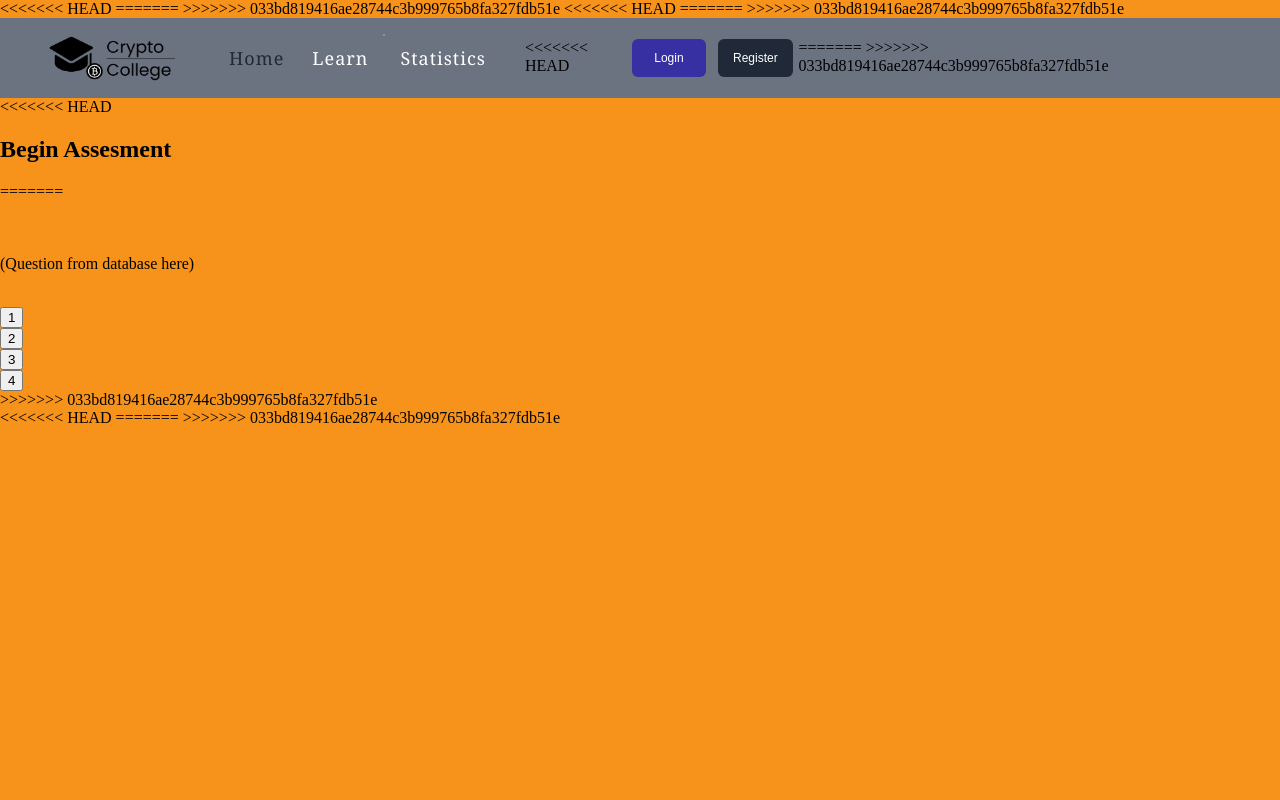
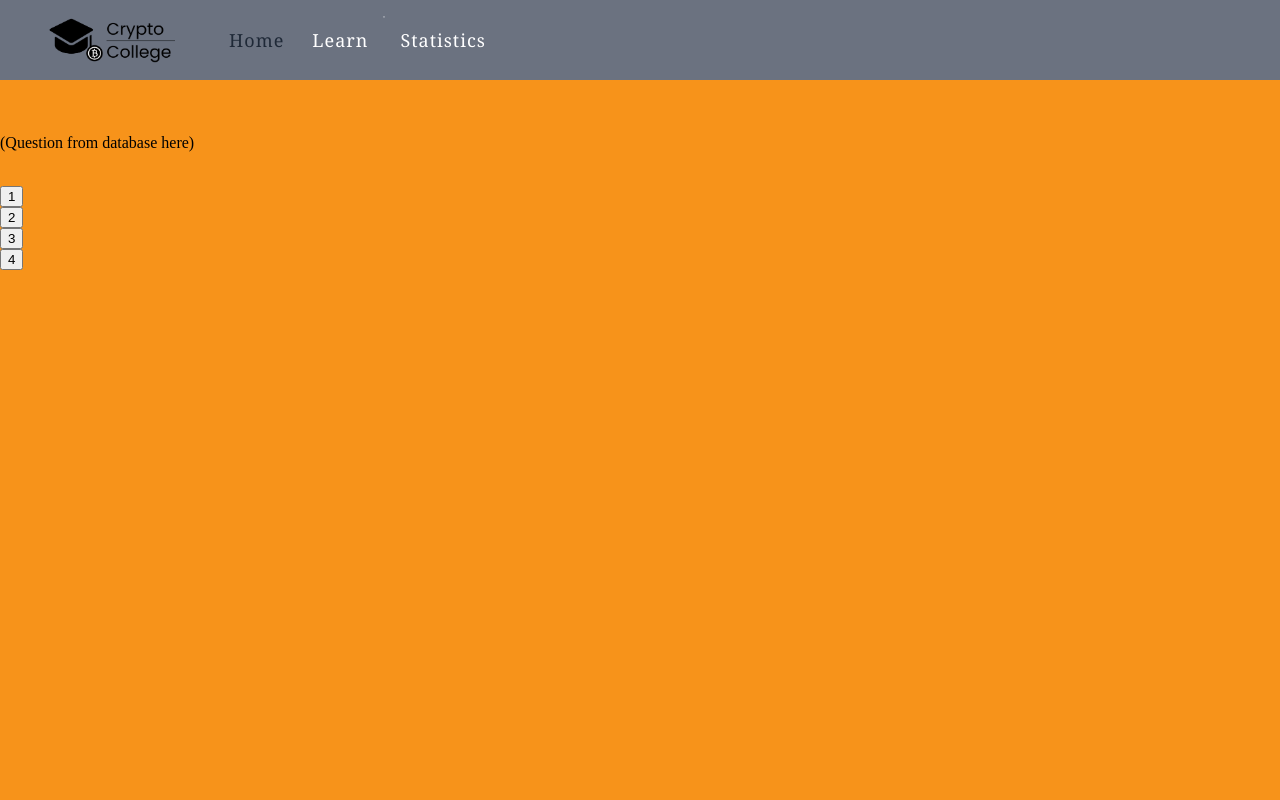
Before and after one commit to kshitiz675/Agile-Web-Development-Project, a Python web app: template app/templates/Assesment.html in a window 1280 px wide. Run offline with Jinja, Linux system fonts and the light colour scheme; the template is opened without the code that fills it, so the values that code supplies are empty.

Commit message:
Complete Merge

```diff
--- a/app/templates/Assesment.html
+++ b/app/templates/Assesment.html
@@ -1,9 +1,6 @@
 {%extends "layout.html"%}
 
 {%block content%}
-<<<<<<< HEAD
-    <h1>Begin Assesment</h1>
-=======
 <div class="test_container">
     <h1>{{quiz.quizname}}</h1><br>
     <p id="Q">(Question from database here)</p><br>
@@ -34,5 +31,4 @@
         document.getElementById('3').innerHTML = a_list[3];
     }
 </script>
->>>>>>> 033bd819416ae28744c3b999765b8fa327fdb51e
 {%endblock%}
--- a/app/templates/Home.html
+++ b/app/templates/Home.html
@@ -1,7 +1,3 @@
-<<<<<<< HEAD
-
-=======
->>>>>>> 033bd819416ae28744c3b999765b8fa327fdb51e
 {% extends "layout.html" %}
 {% block content %}
 <div class="container">
--- a/app/templates/layout.html
+++ b/app/templates/layout.html
@@ -2,23 +2,17 @@
 <html>
 
 <head>
-<<<<<<< HEAD
-=======
     <link rel="stylesheet" href="../static/CSS/Learning.css">
     <link rel="stylesheet" href="../static/CSS/Learning.css" />
->>>>>>> 033bd819416ae28744c3b999765b8fa327fdb51e
     <link rel="stylesheet" href="../static/CSS/Style.css" />
     <link rel="stylesheet" href="../static/CSS/Layout.css" />
     <link href="https://fonts.googleapis.com/css?family=Crimson+Text|Work+Sans:400,700" rel="stylesheet">
     <link rel="preconnect" href="https://fonts.gstatic.com">
     <link href="https://fonts.googleapis.com/css2?family=Arvo&display=swap" rel="stylesheet">
-<<<<<<< HEAD
-=======
     <link href="https://fonts.googleapis.com/css?family=Crimson+Text|Work+Sans:400,700" rel="stylesheet">
     <link rel="preconnect" href="https://fonts.gstatic.com">
     <link href="https://fonts.googleapis.com/css2?family=Arvo&display=swap" rel="stylesheet">
     <link rel="icon" href="../static/Pictures/logo cropped.png">
->>>>>>> 033bd819416ae28744c3b999765b8fa327fdb51e
 </head>
 
 <body>
@@ -43,15 +37,6 @@
                 </nav>
                 <div id="login-container">
                     <div class="flex">
-<<<<<<< HEAD
-                        <button class="login-button background-indigo">
-                            Login
-                        </button>
-                        <button class="login-button background-darkgray">
-                            Register
-                        </button>
-=======
->>>>>>> 033bd819416ae28744c3b999765b8fa327fdb51e
                     </div>
                     <div>
 
@@ -65,16 +50,7 @@
 
     </section>
     <script>
-<<<<<<< HEAD
-=======
 
->>>>>>> 033bd819416ae28744c3b999765b8fa327fdb51e
 
     </script>
 </body>
-
-<<<<<<< HEAD
-</html>
-=======
-</html>
->>>>>>> 033bd819416ae28744c3b999765b8fa327fdb51e
```
Also changed, not shown: app/templates/Content.html (+0 -8 lines), app/templates/Registration.html (+0 -31 lines).
